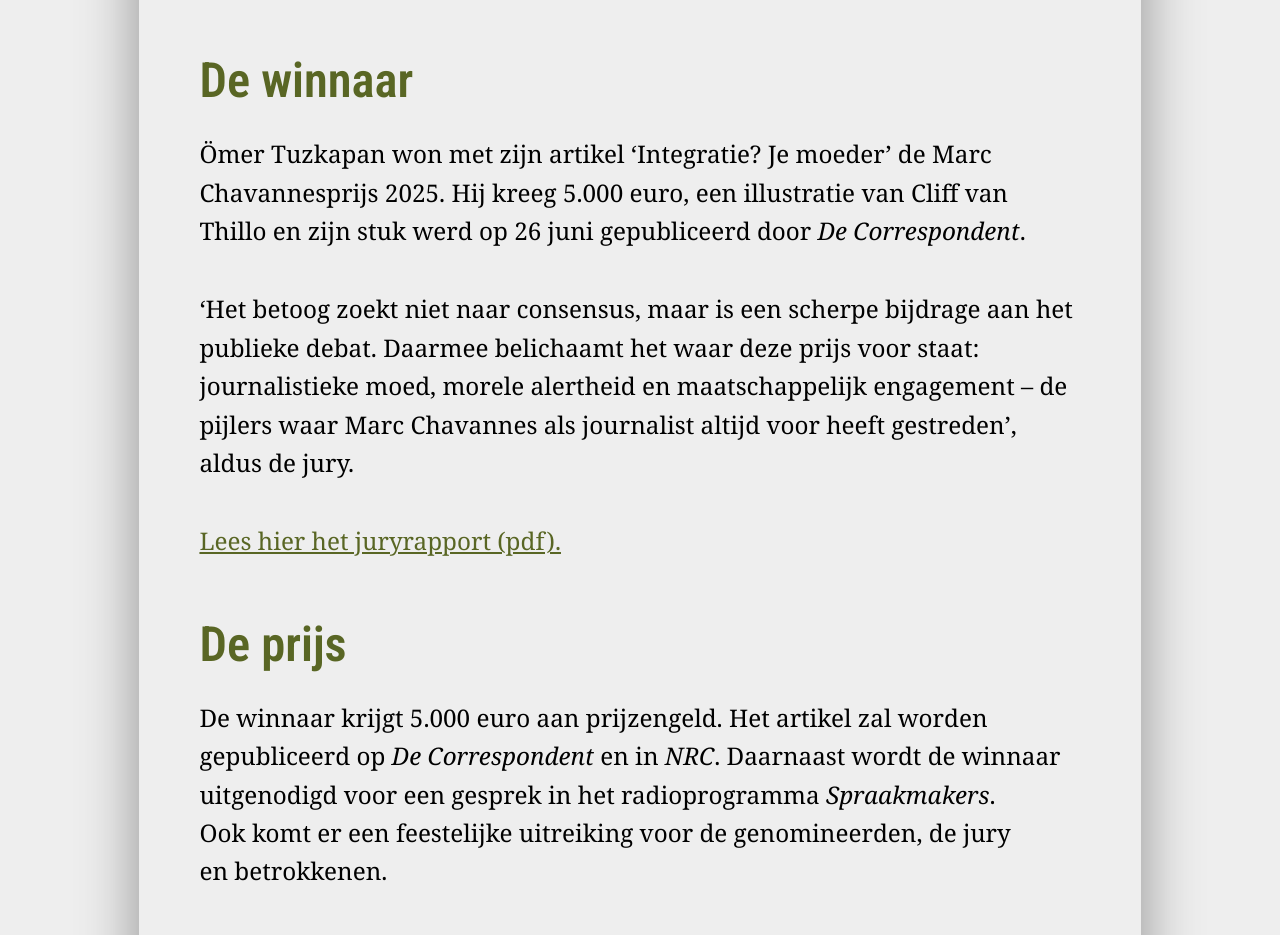
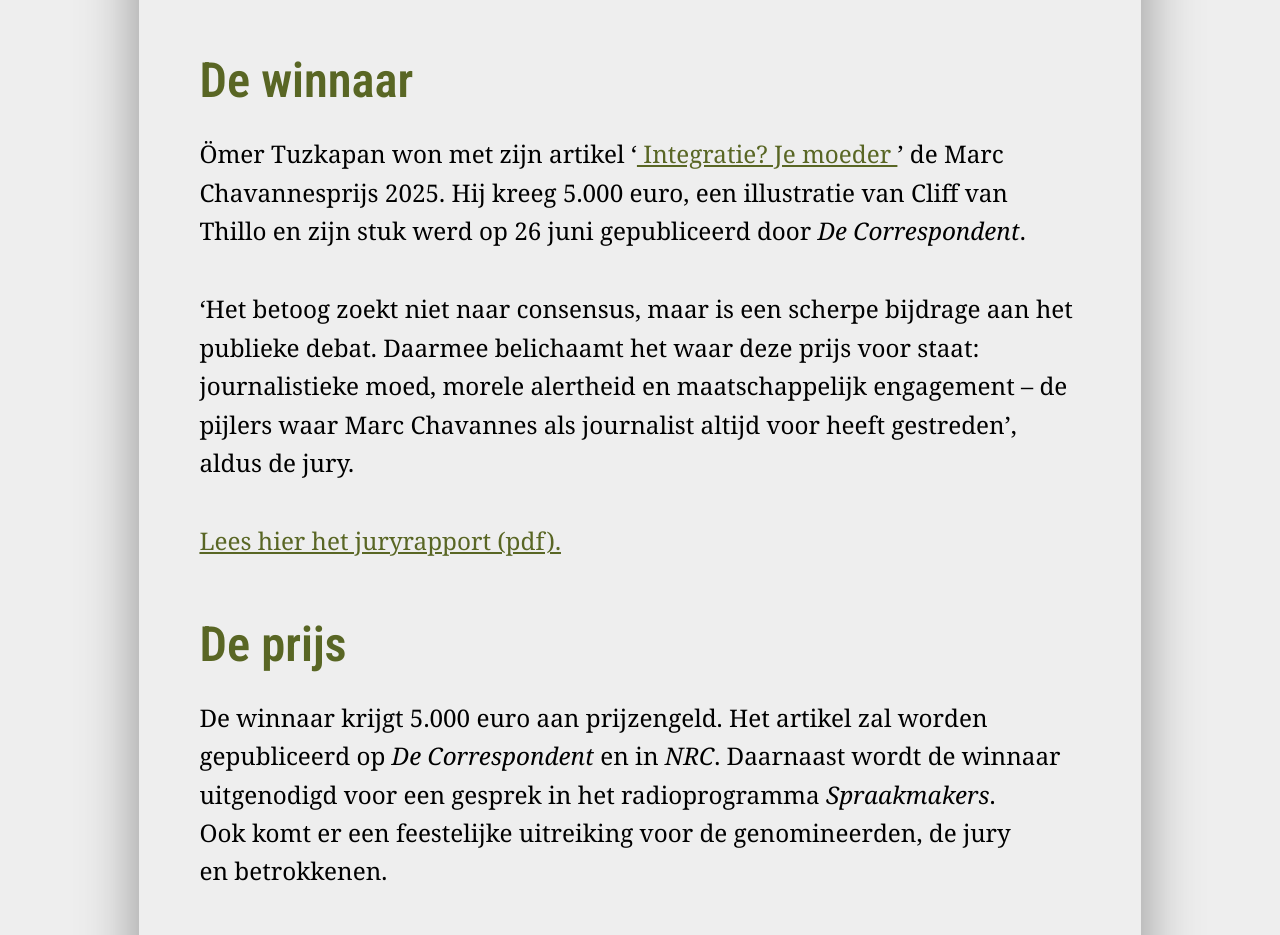
Before and after one commit to MarcChavannesPrijs/marcchavannesprijs.github.io, a plain HTML site: page index.html in a window 1280 px wide. Shown: the part 1863-2798 px from the top of the page. Drawn offline with Linux system fonts and the light colour scheme.

Commit message:
add link to publication

```diff
--- a/index.html
+++ b/index.html
@@ -98,9 +98,12 @@
 
 	<h2>De winnaar</h2>
 	<p>
-		Ömer Tuzkapan won met zijn artikel ‘Integratie? Je moeder’ de Marc
-		Chavannesprijs 2025. Hij kreeg 5.000 euro, een illustratie van Cliff van
-		Thillo en zijn stuk werd op 26 juni gepubliceerd door
+		Ömer Tuzkapan won met zijn artikel
+		‘<a href="https://decorrespondent.nl/16207/integratie-je-moeder/2e7b3e10-00c5-0a97-0ef4-fb3b692a097c">
+			Integratie? Je moeder
+		</a>’
+		de Marc Chavannesprijs 2025. Hij kreeg 5.000 euro, een illustratie van
+		Cliff van Thillo en zijn stuk werd op 26 juni gepubliceerd door
 		<em>De Correspondent</em>.
 	</p>
 	<p>
```
